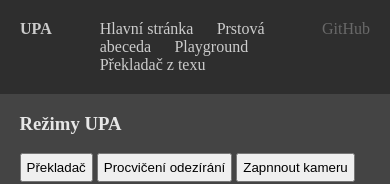
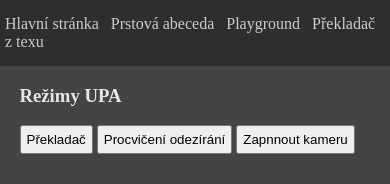
Before and after one commit to martinikf/UPA, a SvelteKit app: page /playground in a window 390 px wide. Shown: the top 184 px of the page. Built offline with nearby package versions, Linux system fonts and the light colour scheme.

Commit message:
refactor

```diff
--- a/src/lib/components/AnimatedModel.svelte
+++ b/src/lib/components/AnimatedModel.svelte
@@ -102,7 +102,7 @@
       //End of animation
       letterDisplay = "-";
       transitionTo("ActionRest", 0.6)
-      transitioning = false; // because rest doesnt stop
+      transitioning = false; // because rest doesn't stop
       return;
     }
 
--- a/src/lib/components/ControlRow.svelte
+++ b/src/lib/components/ControlRow.svelte
@@ -25,7 +25,7 @@
 <div class="control_row">
 	<div>
 		<label for="speed_slider">Rychlost</label>
-		<input type="range" id="speed_slider" min="0" max="3" step="0.2" bind:value={speed} on:change={() => {model.changeSpeed(speed)}} />
+		<input type="range" id="speed_slider" min="0" max="3" step="0.2" bind:value={speed} on:change={() => {model ? model.changeSpeed(speed) : null}} />
 	</div>
 	<div>
 		<button on:click={() => {resetOnClick()}}>Reset</button>
--- a/src/lib/components/Interactive.svelte
+++ b/src/lib/components/Interactive.svelte
@@ -1,10 +1,8 @@
 <script lang="ts">
 
-	import LandmarkDetection from './LandmarkDetection.svelte';
 	import Model from './AnimatedModel.svelte';
 
 	export let model : Model;
-	export let landmarkDetection: LandmarkDetection;
 
 	let speed = 1;
 
@@ -87,7 +85,6 @@
 		model.playAnimationForText(char);
 	}
 
-
 </script>
 
 <div class="controls">
--- a/src/lib/components/Practice.svelte
+++ b/src/lib/components/Practice.svelte
@@ -8,8 +8,6 @@
     export let model : Model;
 
     let textInput = "";
-    let speed = 1;
-
     let randomWord : string;
 
     function newWordOnClick(){
--- a/src/lib/components/SpellActivity.svelte
+++ b/src/lib/components/SpellActivity.svelte
@@ -1,12 +1,10 @@
 <script lang="ts">
 
-	import LandmarkDetection from './LandmarkDetection.svelte';
 	import Model from './AnimatedModel.svelte';
 	import { browser } from '$app/environment';
 	import { onMount } from 'svelte';
 
 	export let model: Model;
-	export let landmarkDetection: LandmarkDetection;
 
 	let currentState = 0;
 
--- a/src/lib/components/Transcript.svelte
+++ b/src/lib/components/Transcript.svelte
@@ -1,14 +1,11 @@
 <script lang="ts">
 
-	import LandmarkDetection from './LandmarkDetection.svelte';
 	import Model from './AnimatedModel.svelte';
 
 	import { browser } from '$app/environment';
 	import { onMount } from 'svelte';
-	import { Button } from 'svelte-tweakpane-ui';
 
 	export let model: Model;
-	export let landmarkDetection: LandmarkDetection;
 
 	let wordDisplay : HTMLElement | null = null;
 	let winner : string | null = "-";
--- a/src/routes/+layout.svelte
+++ b/src/routes/+layout.svelte
@@ -1,6 +1,6 @@
 <header>
 	<div class="headerContent">
-		<h1>UPA</h1>
+		<h1 class="logo">UPA</h1>
 		<nav>
 			<ul>
 				<li><a href="/">Hlavní stránka</a></li>
@@ -9,7 +9,7 @@
 				<li><a href="/translator">Překladač z texu</a></li>
 			</ul>
 		</nav>
-		<span><a class="githubLink" href="https://github.com/martinikf/prstovka">GitHub</a></span>
+		<span><a class="githubLink" href="https://github.com/martinikf/UPA">GitHub</a></span>
 	</div>
 </header>
 
@@ -70,4 +70,23 @@
 	.githubLink:hover{
 		text-decoration: underline;
 	}
+
+	@media (max-width: 768px) {
+		.logo{
+			display: none;
+		}
+
+		header{
+			padding: 15px 5px;
+		}
+
+		.githubLink{
+			display: none;
+		}
+
+		nav ul li{
+			margin-right: .5rem;
+		}
+	}
+
 </style>
--- a/src/routes/+page.svelte
+++ b/src/routes/+page.svelte
@@ -2,7 +2,7 @@
 
 </script>
 
-<h1>Učitel prstové abecedey</h1>
+<h1>Učitel prstové abecedy</h1>
 
 <style>
   :global(body) {
--- a/src/routes/playground/+page.svelte
+++ b/src/routes/playground/+page.svelte
@@ -25,6 +25,7 @@
 
 	let landmarkDetection: LandmarkDetection;
 
+	//Landmark message forwarder to the correct component
 	function handleMessage(msg : any) {
 		//let result = msg.detail;
 		if(webcam && mode === 'practiceWebcam') {
@@ -87,11 +88,11 @@
 		{:else if mode === 'practice'}
 			<Practice bind:model={model} />
 		{:else if mode === 'interactive'}
-			<Interactive bind:model={model} bind:landmarkDetection={landmarkDetection} bind:this={interactive} />
+			<Interactive bind:model={model} bind:this={interactive} />
 		{:else if webcam && mode === 'practiceWebcam'}
-			<SpellActivity bind:this={spellActivity} bind:landmarkDetection={landmarkDetection} bind:model={model} />
+			<SpellActivity bind:this={spellActivity} bind:model={model} />
 		{:else if webcam && mode === 'transcript'}
-			<Transcript bind:this={transcript} bind:landmarkDetection={landmarkDetection}  bind:model={model}/>
+			<Transcript bind:this={transcript} bind:model={model}/>
 		{/if}
 	</div>
 
```
Also changed, not shown: 1 other file (tests, documents, lock files or other folders).
